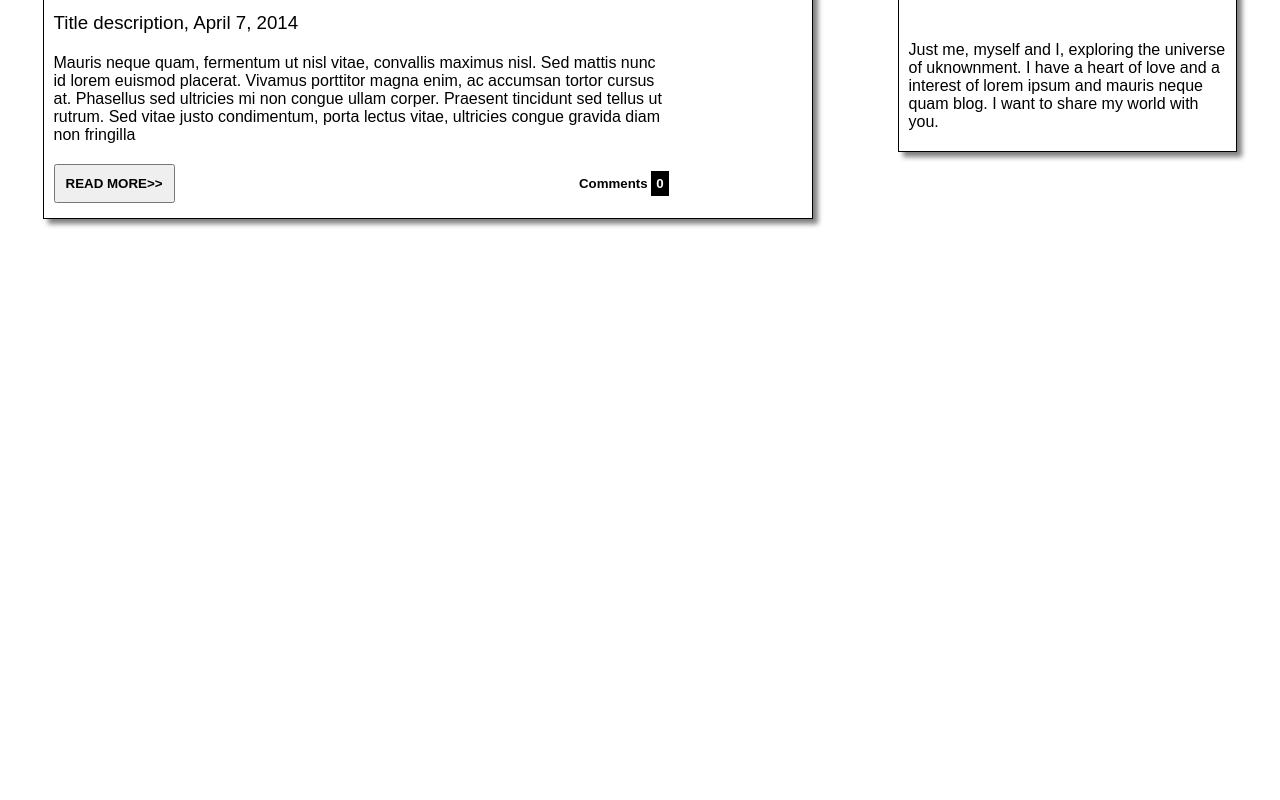
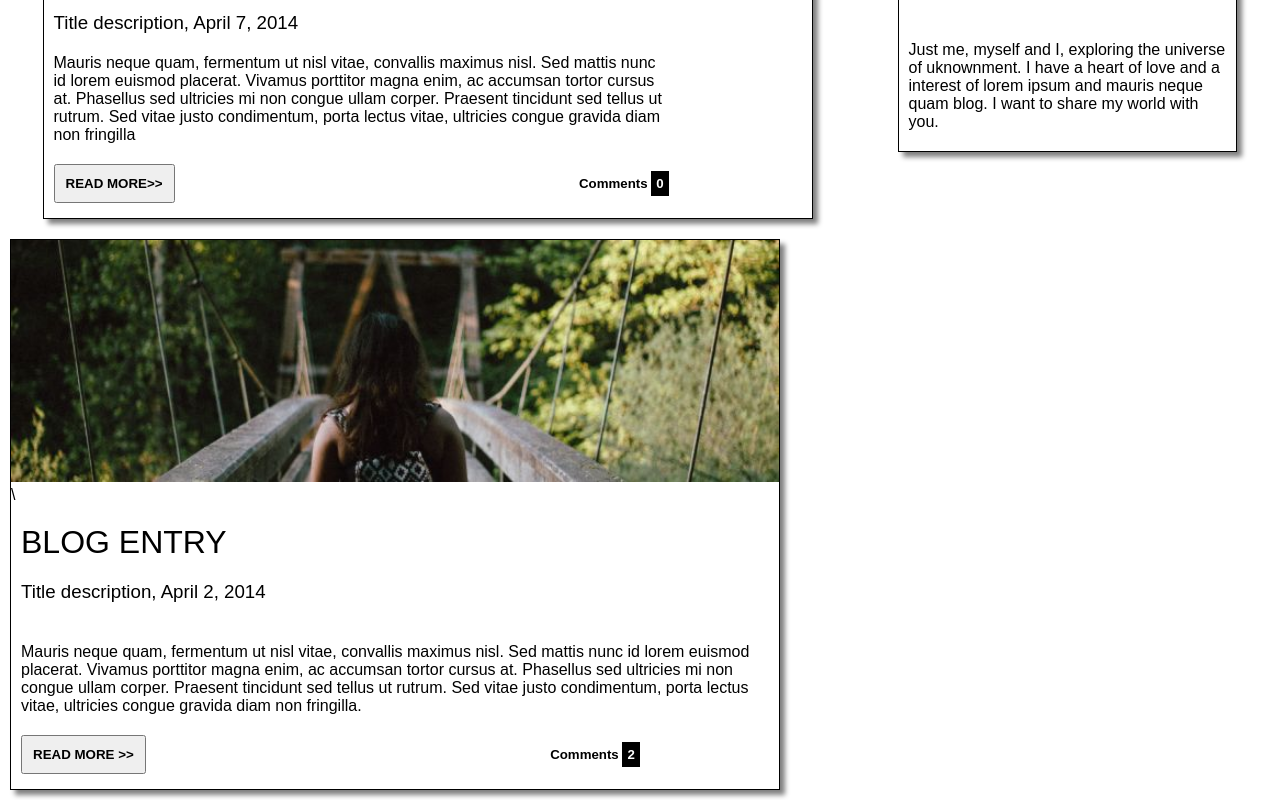
Before and after one commit to Zuhurshoh/Home-work-15, a plain HTML site: page index.html in a window 1280 px wide. Shown: the part 446-1246 px from the top of the page. Before the commit the page ends 800 px from the top, so only its background shows below. Drawn offline with Linux system fonts and the light colour scheme.

Commit message:
box2 div3

```diff
--- a/index.html
+++ b/index.html
@@ -36,5 +36,23 @@
         </p>
       </div>
     </div>
+
+    <div class="box2">
+      <div class="div3">
+        <img src="./bridge.jpg" alt="" />\
+        <h1>BLOG ENTRY</h1>
+        <h3>Title description, April 2, 2014</h3>
+        <p>
+          Mauris neque quam, fermentum ut nisl vitae, convallis maximus nisl.
+          Sed mattis nunc id lorem euismod placerat. Vivamus porttitor magna
+          enim, ac accumsan tortor cursus at. Phasellus sed ultricies mi non
+          congue ullam corper. Praesent tincidunt sed tellus ut rutrum. Sed
+          vitae justo condimentum, porta lectus vitae, ultricies congue gravida
+          diam non fringilla.
+        </p>
+        <button>READ MORE >></button>
+         <h5>Comments <span class="sp1">2</span></h5>
+      </div>
+    </div>
   </body>
 </html>
--- a/style.css
+++ b/style.css
@@ -1,89 +1,112 @@
-*{
-
+* {
   margin: 0px;
   font-family: Arial, Helvetica, sans-serif;
-
 }
-.h1{
+.h1 {
   text-align: center;
   font-weight: 600;
   padding-bottom: 20px;
 }
-.p1{
+.p1 {
   text-align: center;
   font-weight: 300;
   padding-bottom: 50px;
-
 }
-.sp{
+.sp {
   background-color: black;
   color: white;
   padding: 5px;
 }
-.div1{
+.div1 {
   width: 60%;
   margin: 10px;
   box-shadow: 5px 5px 5px grey;
 
   border: 1px solid black;
-
 }
-.div1 h1{
+.div1 h1 {
   padding: 20px 10px;
   font-weight: 400;
   width: 100%;
 }
-.div1 h3{
+.div1 h3 {
   padding-bottom: 20px;
   font-weight: 400;
   padding-left: 10px;
-
 }
-.div1 p{
+.div1 p {
   font-weight: 100;
   padding-left: 10px;
 
   padding-bottom: 20px;
   width: 80%;
 }
-.div1 button{
+.div1 button {
   margin-left: 10px;
   margin-bottom: 15px;
   padding: 10px;
   font-weight: 700;
 }
-.div1 h5{
+.div1 h5 {
   display: inline;
   padding-left: 400px;
 }
-.div1 img{
+.div1 img {
   width: 100%;
 }
-.sp1{
+.sp1 {
   background-color: black;
   color: white;
   padding: 5px;
 }
-.div2{
+.div2 {
   width: 26.4%;
   border: 1px solid black;
   margin: 10px;
   box-shadow: 5px 5px 5px grey;
-
-
 }
-.div2 h1{
+.div2 h1 {
   padding: 20px 10px;
   font-weight: 500;
-
 }
-.div2 p{
-    padding: 20px 10px ;
+.div2 p {
+  padding: 20px 10px;
   font-weight: 100;
-
 }
-.box1{
+.box1 {
   display: flex;
   align-items: flex-start;
   justify-content: space-around;
 }
+.div3 {
+  width: 60%;
+  margin: 10px;
+  box-shadow: 5px 5px 5px grey;
+  border: 1px solid black;
+}
+.div3 img {
+  width: 100%;
+}
+.div3 h1 {
+  padding: 20px 10px;
+  font-weight: 500;
+}
+.div3 h3 {
+  padding-bottom: 20px;
+  font-weight: 400;
+  padding-left: 10px;
+}
+.div3 p {
+  padding: 20px 10px;
+  font-weight: 100;
+}
+.div3 button {
+  margin-left: 10px;
+  margin-bottom: 15px;
+  padding: 10px;
+  font-weight: 700;
+}
+.div3 h5 {
+  display: inline;
+  padding-left: 400px;
+}
```
Also changed, not shown: bridge.jpg (added). Lines whose indentation alone changed are shown as unchanged.
